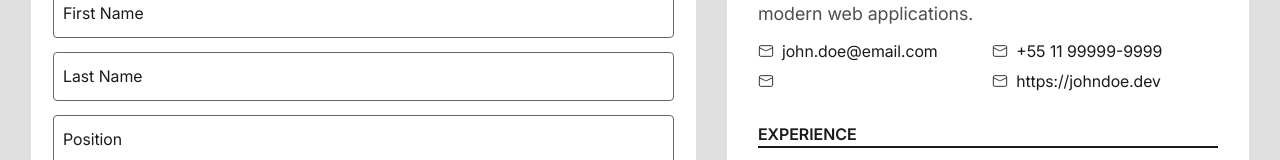
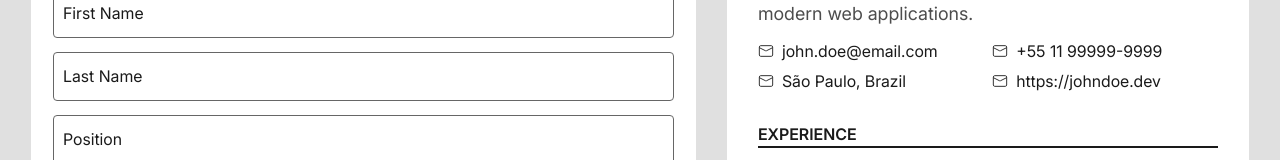
Before and after one commit to ednairaviana/cv_app, a React (Vite) app: page / in a window 1280 px wide. Shown: the part 178-338 px from the top of the page. Built offline with nearby package versions, Linux system fonts and the light colour scheme.

Commit message:
fix: fix contact address path

```diff
--- a/src/components/Cv.jsx
+++ b/src/components/Cv.jsx
@@ -25,7 +25,7 @@ function Cv({ cvData }) {
           <span>{contact.phone}</span>
         </li>
         <li className="icon--before">
-          <span>{contact.location}</span>
+          <span>{contact.address}</span>
         </li>
         <li className="icon--before">
           <span>{social_media.website}</span>
```
